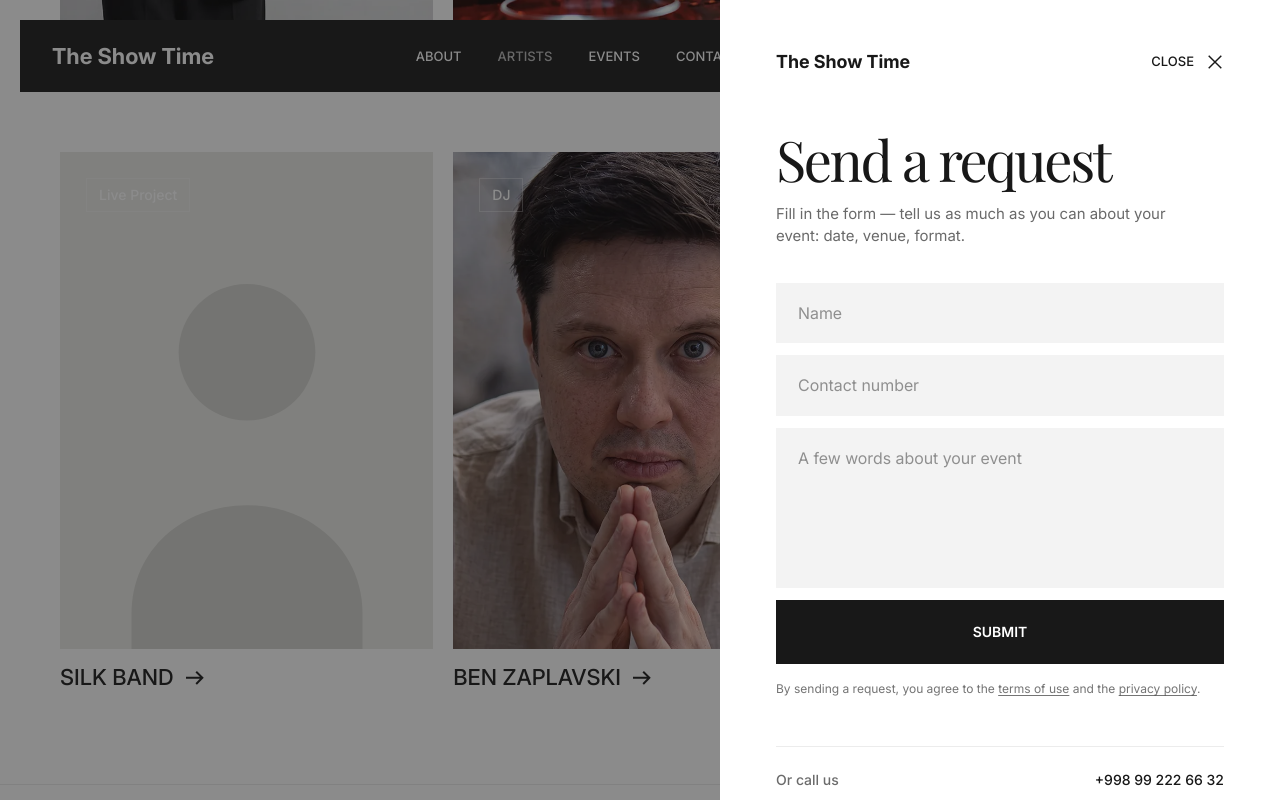
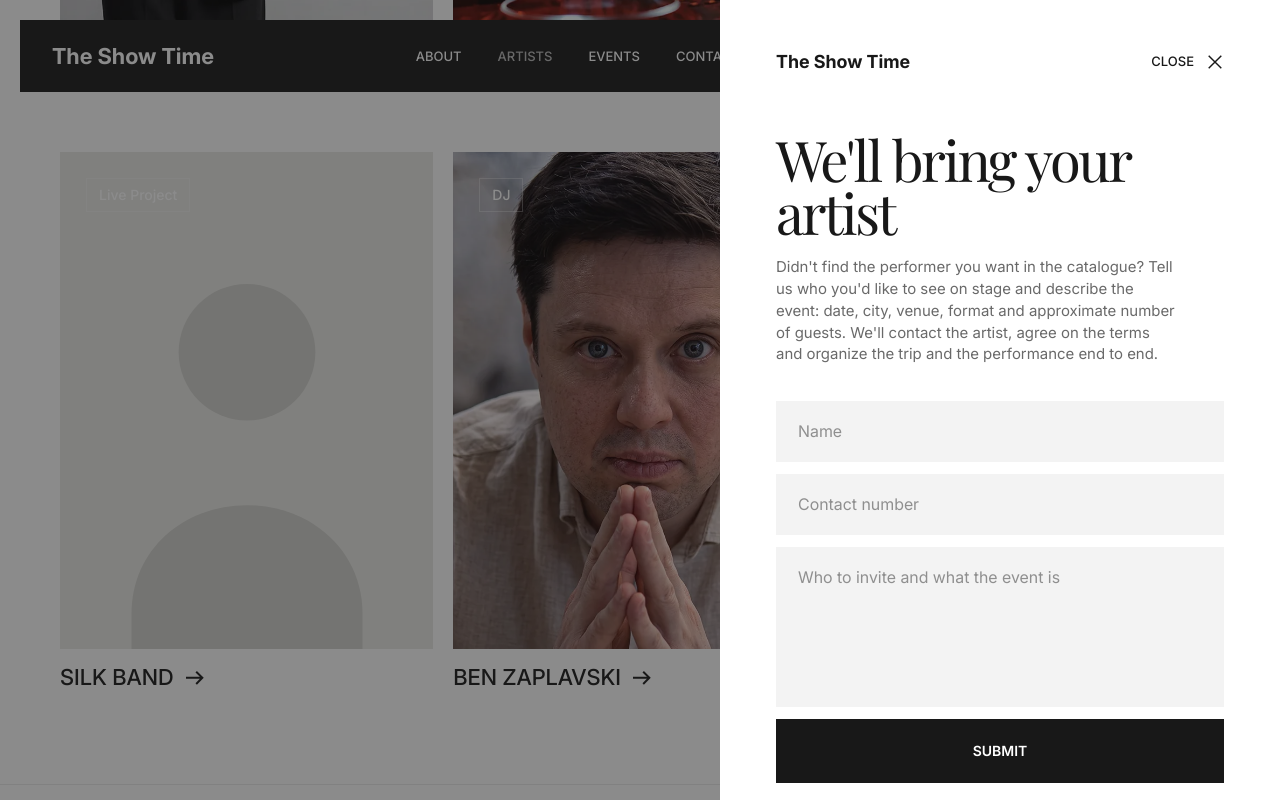
Before and after one commit to uniqspace/BMD, a Vue app: page /artists in a window 1280 px wide. Both pictures are taken after a click on the button 1033 px from the left and 3221 px from the top of the page. Shown: the part 2821-3621 px from the top of the page. Built offline with nearby package versions, Linux system fonts and the light colour scheme.

Commit message:
Artists: 'Not in the catalogue?' genre-wall card opening the booking form with its own texts; much lighter intro sparkle
Co-Authored-By: Claude Opus 5.5 <noreply@anthropic.com>
Claude-Session: https://claude.ai/code/session_01B6dQTr2Arpuaw1uCi2f54J

```diff
--- a/public/locales/en.json
+++ b/public/locales/en.json
@@ -23,10 +23,20 @@
     "subtitle": "This is more than a list of names. We know who will fill the dance floor at a wedding, who will set the mood over dinner, who will hold the room at a corporate event and who will sell out a concert hall. Tell us about your guests, the venue and the mood of the evening — and we'll find an artist who works for your event, not just plays their set."
   },
   "anyArtist": {
-    "tag": "Any artist",
-    "title": "Name the artist — <i>we'll bring them</i>",
-    "text": "Didn't find who you want on stage? Tell us the name of any performer, local or world-class. We'll reach out, agree on the terms and organize the whole performance.",
-    "cta": "Invite your artist"
+    "cta": "Not in the catalogue?",
+    "text": "Any genre, any artist — name them and we'll bring them.",
+    "genres": [
+      "Pop",
+      "Jazz",
+      "DJ",
+      "Rock",
+      "Opera",
+      "Cover band",
+      "Hip-hop",
+      "Classical",
+      "Ethno",
+      "Show"
+    ]
   },
   "about": {
     "projectsPrev": "Previous project",
@@ -323,6 +333,13 @@
     "contactName2": "dima mitch"
   },
   "bookModal": {
+    "any": {
+      "title": "We'll bring your artist",
+      "desc": "Didn't find the performer you want in the catalogue? Tell us who you'd like to see on stage and describe the event: date, city, venue, format and approximate number of guests. We'll contact the artist, agree on the terms and organize the trip and the performance end to end.",
+      "messageInput": "Who to invite and what the event is",
+      "thankyouDesc": "Request sent. We'll look into it, contact the artist and get back to you with the terms.",
+      "telegramPrefix": "Request to bring an artist (not in the catalogue):"
+    },
     "consent": "By sending a request, you agree to the {terms} and the {privacy}.",
     "consentTerms": "terms of use",
     "consentPrivacy": "privacy policy",
--- a/public/locales/ru.json
+++ b/public/locales/ru.json
@@ -23,10 +23,20 @@
     "subtitle": "Здесь не просто список имён. Мы знаем, кто зажжёт танцпол на свадьбе, кто создаст атмосферу за ужином, кто удержит внимание на корпоративе и кто соберёт полный зал на концерте. Расскажите нам о гостях, площадке и настроении вечера — и мы подберём артиста, который будет работать на ваше событие, а не просто отыграет свой сет."
   },
   "anyArtist": {
-    "tag": "Любой артист",
-    "title": "Назовите артиста — <i>мы его привезём</i>",
-    "text": "Не нашли того, кого хотите видеть на сцене? Напишите имя любого исполнителя, местного или мирового уровня. Мы свяжемся с ним, договоримся об условиях и организуем выступление под ключ.",
-    "cta": "Пригласить своего артиста"
+    "cta": "Не нашли в каталоге?",
+    "text": "Любой жанр, любой артист — назовите, и мы его привезём.",
+    "genres": [
+      "Поп",
+      "Джаз",
+      "DJ",
+      "Рок",
+      "Опера",
+      "Кавер-бэнд",
+      "Хип-хоп",
+      "Классика",
+      "Этно",
+      "Шоу"
+    ]
   },
   "about": {
     "projectsPrev": "Предыдущий проект",
@@ -323,6 +333,13 @@
     "contactName2": "Дима Митч"
   },
   "bookModal": {
+    "any": {
+      "title": "Привезём вашего артиста",
+      "desc": "Не нашли нужного исполнителя в каталоге? Напишите, кого хотите видеть на сцене, и расскажите о событии: дата, город, площадка, формат и примерное число гостей. Мы свяжемся с артистом, договоримся об условиях и организуем привоз и выступление под ключ.",
+      "messageInput": "Кого пригласить и что за событие",
+      "thankyouDesc": "Заявка отправлена. Мы изучим запрос, свяжемся с артистом и вернёмся к вам с условиями.",
+      "telegramPrefix": "Запрос на привоз артиста (не из каталога):"
+    },
     "consent": "Отправляя заявку, вы соглашаетесь с {terms} и {privacy}.",
     "consentTerms": "пользовательским соглашением",
     "consentPrivacy": "политикой конфиденциальности",
--- a/src/components/BookArtistModal.vue
+++ b/src/components/BookArtistModal.vue
@@ -11,11 +11,19 @@ import CloseIcon from './icons/CloseIcon.vue';
 const API_URL = "https://the-show-time.agency/api"
 const PHONE = { href: 'tel:+998992226632', label: '+998 99 222 66 32' }
 
-const { t } = useI18n()
+const { t, te } = useI18n()
 
 const props = defineProps<{
   open: boolean
+  // 'anyArtist' = request to bring an artist who isn't in the catalogue: own texts
+  variant?: 'default' | 'anyArtist'
 }>()
+
+// Text for the current variant, falling back to the default booking texts
+function tx(key: string) {
+    const own = `bookModal.any.${key}`
+    return props.variant === 'anyArtist' && te(own) ? t(own) : t(`bookModal.${key}`)
+}
 
 const emit = defineEmits<{
   (e: 'update:open', value: boolean): void
@@ -63,7 +71,11 @@ async function onSubmit(e: Event) {
         const res = await fetch(`${API_URL}/send-to-telegram`, {
             method: 'POST',
             headers: { 'Content-Type': 'application/json' },
-            body: JSON.stringify({ name, tel, message }),
+            body: JSON.stringify({
+                name,
+                tel,
+                message: props.variant === 'anyArtist' ? `${t('bookModal.any.telegramPrefix')}\n${message}` : message,
+            }),
         })
         isSuccess.value = res.ok
     } catch {
@@ -132,7 +144,7 @@ const errorClass = 'shadow-[inset_0_0_0_1.5px_#e5484d]'
                 <div
                     role="dialog"
                     aria-modal="true"
-                    :aria-label="t('bookModal.title')"
+                    :aria-label="tx('title')"
                     class="drawer-panel absolute top-0 right-0 h-full w-full bg-white flex flex-col overflow-y-auto px-3 pt-3 pb-6 md:px-4 md:pt-4 md:pb-10 lg:w-140 lg:px-14 lg:pt-10"
                 >
                     <!-- Mobile/tablet: same geometry as the header bar, so the logo doesn't jump on open.
@@ -166,8 +178,8 @@ const errorClass = 'shadow-[inset_0_0_0_1.5px_#e5484d]'
                     <div class="flex-1 flex flex-col justify-center py-10 px-[23px] md:py-12 md:px-11 lg:px-0">
                         <form v-if="isSuccess === null" @submit="onSubmit" novalidate class="flex flex-col gap-8 md:gap-9">
                             <div class="flex flex-col gap-4 md:gap-4.5">
-                                <h2 class="text-[40px]/[0.95] tracking-[-1.5px] md:text-[56px]/[0.95] md:tracking-[-2.5px]">{{ t('bookModal.title') }}</h2>
-                                <p class="text-[14px]/[1.45] md:text-[15px]/[1.45] font-normal text-[#181818a6] max-w-100">{{ t('bookModal.desc') }}</p>
+                                <h2 class="text-[40px]/[0.95] tracking-[-1.5px] md:text-[56px]/[0.95] md:tracking-[-2.5px]">{{ tx('title') }}</h2>
+                                <p class="text-[14px]/[1.45] md:text-[15px]/[1.45] font-normal text-[#181818a6] max-w-100">{{ tx('desc') }}</p>
                             </div>
 
                             <div class="flex flex-col gap-3">
@@ -204,7 +216,7 @@ const errorClass = 'shadow-[inset_0_0_0_1.5px_#e5484d]'
                                         v-model="form.message"
                                         @input="onInput('message')"
                                         name="message"
-                                        :placeholder="t('bookModal.messageInput')"
+                                        :placeholder="tx('messageInput')"
                                         :aria-invalid="errors.message"
                                         :class="cn(fieldClass, 'h-37 md:h-40 resize-none', errors.message && errorClass)"
                                     ></textarea>
@@ -242,7 +254,7 @@ const errorClass = 'shadow-[inset_0_0_0_1.5px_#e5484d]'
                                 {{ isSuccess ? t('bookModal.thankyouTitle') : t('bookModal.errorTitle') }}
                             </h2>
                             <p class="text-[15px]/[1.45] font-normal text-[#181818a6] max-w-90">
-                                {{ isSuccess ? t('bookModal.thankyouDesc') : t('bookModal.errorDesc') }}
+                                {{ isSuccess ? tx('thankyouDesc') : t('bookModal.errorDesc') }}
                             </p>
                             <button
                                 v-if="!isSuccess"
--- a/src/components/SingersArchive.vue
+++ b/src/components/SingersArchive.vue
@@ -8,9 +8,12 @@ import { RouterLink } from 'vue-router'
 import type { Singer } from '../types'
 import BookArtistModal from './BookArtistModal.vue'
 
-// The last card: "name any artist and we'll bring them". For now it opens the
-// booking form; a dedicated popup comes later.
+// The last card: "didn't find your artist? we'll bring them". Opens the booking
+// form with its own texts (variant="anyArtist").
 const isBookOpen = ref(false)
+const { tm, rt } = useI18n()
+const genres = computed(() => (tm('anyArtist.genres') as unknown[]).map(g => rt(g as string)))
+const litGenre = 5
 
 const { t } = useI18n()
 const categoryStore = useCategoryStore()
@@ -88,17 +91,16 @@ const filteredSingers = computed<Singer[]>(() => {
                     @click="isBookOpen = true"
                     class="relative w-full h-92.5 md:h-101.5 lg:h-124.25 cursor-pointer overflow-hidden bg-[#181818] text-left text-white flex flex-col justify-between p-6.5 lg:p-8"
                 >
-                    <span class="self-start px-3 py-1.5 text-sm border border-[#FFFFFF4D]">{{ t('anyArtist.tag') }}</span>
-                    <span
-                        aria-hidden="true"
-                        class="absolute right-6.5 top-6.5 size-14 rounded-full border border-white/30 flex items-center justify-center transition-all duration-300 group-hover:bg-white group-hover:text-[#181818] group-hover:rotate-90 lg:right-8 lg:top-8"
-                    >
-                        <svg width="20" height="20" viewBox="0 0 20 20" fill="none"><path d="M10 3v14M3 10h14" stroke="currentColor" stroke-width="1.5" /></svg>
+                    <!-- Wall of genres; one word is lit up -->
+                    <span class="flex flex-wrap gap-x-3.5 lg:gap-x-4">
+                        <span
+                            v-for="(genre, gi) in genres"
+                            :key="genre"
+                            class="font-heading text-[34px]/[1.08] tracking-[-1px] transition-colors duration-500 lg:text-[38px]/[1.08] xl:text-[46px]/[1.08] xl:tracking-[-1.2px]"
+                            :class="[gi === litGenre ? 'text-white' : 'text-white/16 group-hover:text-white/24', gi % 3 === 1 && 'italic']"
+                        >{{ genre }}</span>
                     </span>
-                    <span class="flex flex-col gap-4 lg:gap-5">
-                        <span v-html="t('anyArtist.title')" class="font-heading text-[34px]/[1.05] tracking-[-1px] md:text-[38px]/[1.05] lg:text-[44px]/[1.04] lg:tracking-[-1.5px]" />
-                        <span class="font-normal text-[15px]/[1.5] text-white/65 lg:text-[16px]/[1.5]">{{ t('anyArtist.text') }}</span>
-                    </span>
+                    <span class="max-w-65 font-normal text-[15px]/[1.5] text-white/70">{{ t('anyArtist.text') }}</span>
                 </button>
                 <button type="button" @click="isBookOpen = true" class="flex gap-3 items-center cursor-pointer text-left">
                     <h4 class="text-[18px] md:text-[22px] uppercase">{{ t('anyArtist.cta') }}</h4>
@@ -107,7 +109,7 @@ const filteredSingers = computed<Singer[]>(() => {
             </div>
         </div>
 
-        <BookArtistModal v-model:open="isBookOpen" />
+        <BookArtistModal v-model:open="isBookOpen" variant="anyArtist" />
     </div>
 </template>
 
--- a/src/views/AboutView.vue
+++ b/src/views/AboutView.vue
@@ -63,7 +63,7 @@
     <section class="overflow-x-clip pt-10 pb-15 md:pt-14 md:pb-20 lg:pt-27.5 lg:pb-27.5">
       <div class="container flex flex-col items-center text-center">
         <!-- Sparkle mark (replaces the big quote sign); box matches the old glyph's height -->
-        <svg class="size-[50px] text-[#18181866] md:size-[63px] lg:size-[108px]" viewBox="0 0 72 72" fill="none" stroke="currentColor" stroke-width="1.2" stroke-linecap="round" stroke-linejoin="round" vector-effect="non-scaling-stroke" aria-hidden="true">
+        <svg class="size-[50px] text-[#18181829] md:size-[63px] lg:size-[108px]" viewBox="0 0 72 72" fill="none" stroke="currentColor" stroke-width="1.2" stroke-linecap="round" stroke-linejoin="round" vector-effect="non-scaling-stroke" aria-hidden="true">
           <path d="M36 6c2 16 6 26 30 30-24 4-28 14-30 30-2-16-6-26-30-30 24-4 28-14 30-30z" />
           <path d="M58 10c.6 4 2 5.6 6 6-4 .6-5.4 2-6 6-.6-4-2-5.4-6-6 4-.4 5.4-2 6-6z" />
         </svg>
```
